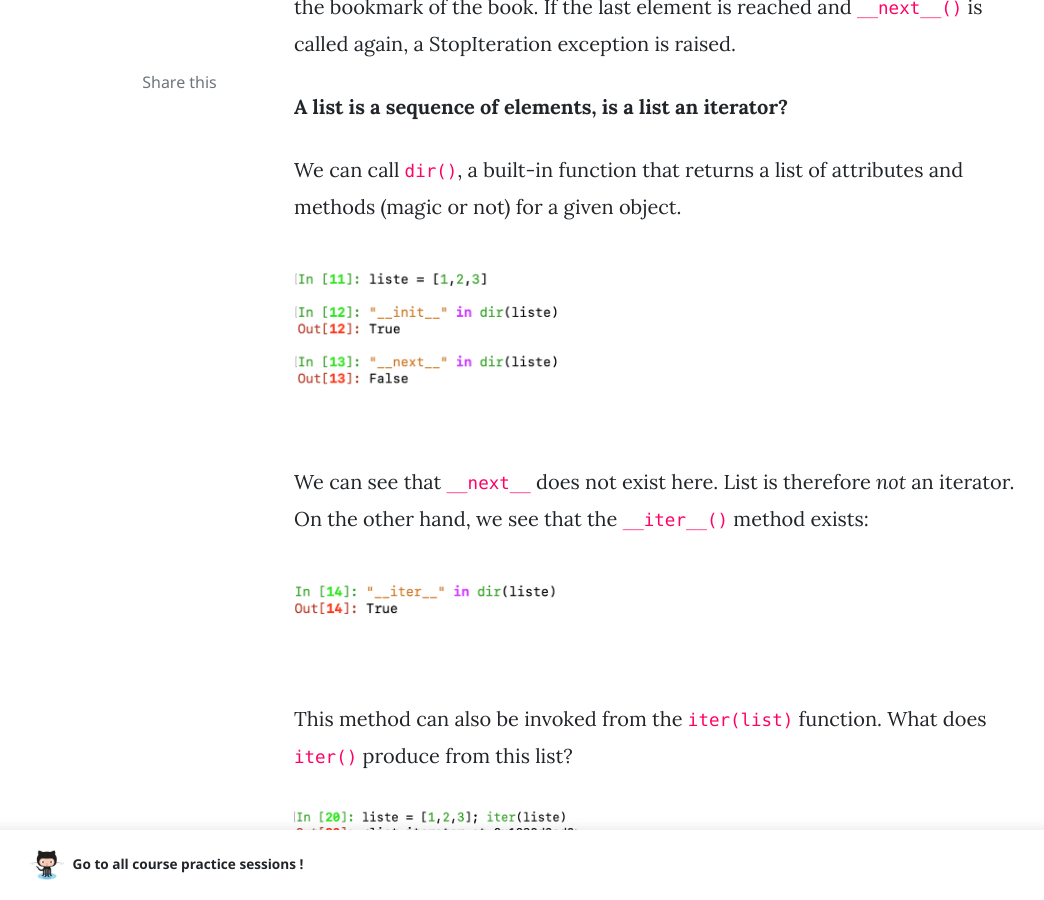
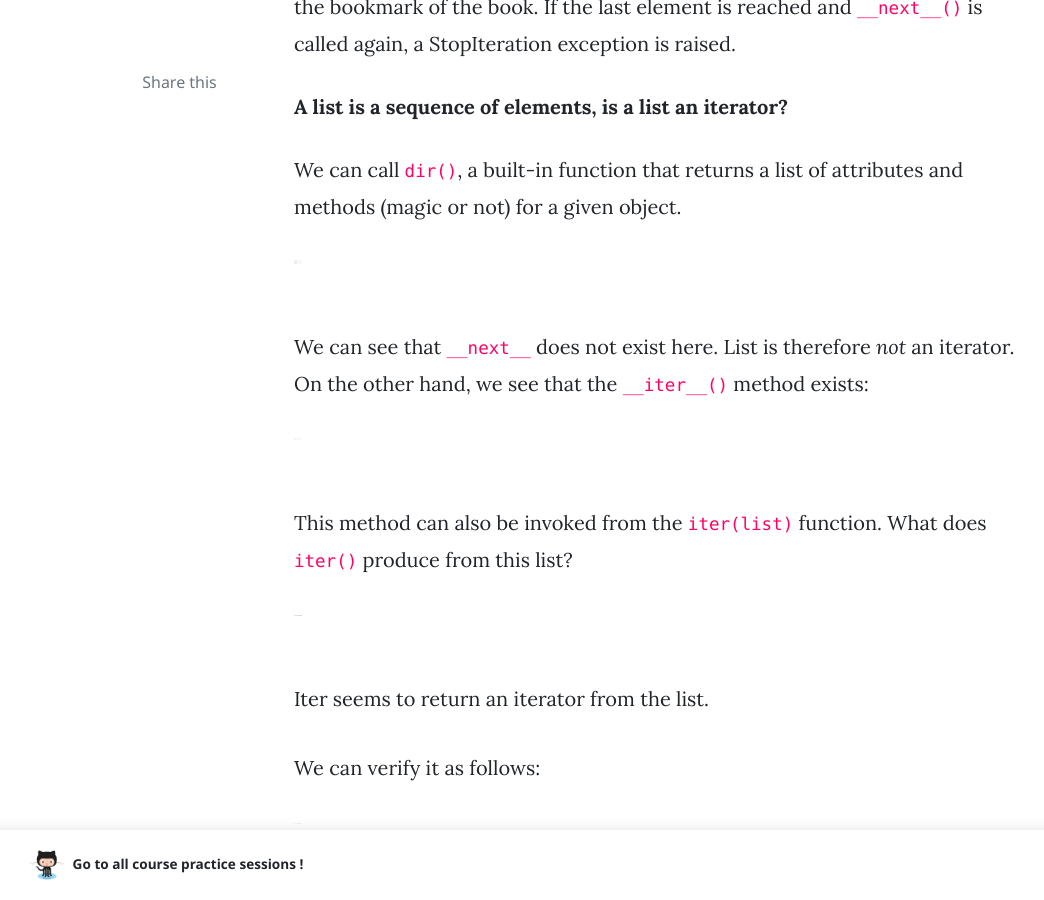
Before and after one commit to Luc-Bertin/PythonBlog, a Jekyll site: the page built from _posts/2020-08-03-introduction-to-functional-programming.md, in a window 1280 px wide and 900 px high, scrolled down 3145 px. Shown: the whole window, without its empty margins (76-1120 px from the left). Built offline with Jekyll 4.4.1, drawn with Linux system fonts in a browser that asks for light colours; nearby versions of some CDN libraries; comment, search, counter and statistics services are not loaded.

Commit message:
spaced images from text in functionnal programming + test on 8rem for width instead of 40%

````diff
--- a/_posts/2020-08-03-introduction-to-functional-programming.md
+++ b/_posts/2020-08-03-introduction-to-functional-programming.md
@@ -61,42 +61,42 @@
 
 We can call ```dir()```, a built-in function that returns a list of attributes and methods (magic or not) for a given object.
 
-<img src="{{page.image_folder}}post_image3.png" width="40%" class=".center">
+<img src="{{page.image_folder}}post_image3.png" width="8rem" class=".center">
 
 
 We can see that ```__next__``` does not exist here. List is therefore *not* an iterator.
 On the other hand, we see that the ```__iter__()``` method exists:
 
-<img src="{{page.image_folder}}post_image4.png" width="40%" class=".center">
+<img src="{{page.image_folder}}post_image4.png" width="8rem" class=".center">
 
 
 This method can also be invoked from the ```iter(list)``` function.
 What does ```iter()``` produce from this list?
 
-<img src="{{page.image_folder}}post_image5.png" width="40%" class=".center">
+<img src="{{page.image_folder}}post_image5.png" width="8rem" class=".center">
 
 Iter seems to return an iterator from the list.
 
 We can verify it as follows:
 
-<img src="{{page.image_folder}}post_image6.png" width="40%" class=".center">
+<img src="{{page.image_folder}}post_image6.png" width="8rem" class=".center">
 
 
 If we do the same thing on a dictionary, this is what we get.
 
-<img src="{{page.image_folder}}post_image7.png" width="40%" class=".center">
+<img src="{{page.image_folder}}post_image7.png" width="8rem" class=".center">
 
 Again an iterator.
 
 Now, we can return each of the elements sequentially by calling next().
 
-<img src="{{page.image_folder}}post_image8.png" width="40%" class=".center">
+<img src="{{page.image_folder}}post_image8.png" width="8rem" class=".center">
 
 
 Conversely, we can also call ```iterator.__next__()```
 Note again that ```next(a_list)``` cannot be done, the error message is self-explanatory.
 
-<img src="{{page.image_folder}}post_image9.png" width="40%" class=".center">
+<img src="{{page.image_folder}}post_image9.png" width="8rem" class=".center">
 
 
 Thus we see that a dictionary or a list, although being a sequence of objects, are not iterators, but iterables, that is to say that we can create an iterator from those - here by calling the ```__iter__``` method, the iterator being, I remind you, is an object, which returns its elements one by one thanks to the implementation of its ```__next__``` method.
@@ -106,7 +106,7 @@ In a similar fashion, we can therefore consider the book as an iterable, i.e. a
 
 We also see that only the dictionary keys are returned here. (Reminder, if we want to return tuples of (key, value) we can use the items () method in python 3+).
 
-<img src="{{page.image_folder}}post_image10.png" width="40%" class=".center">
+<img src="{{page.image_folder}}post_image10.png" width="8rem" class=".center">
 
 
 Isn't this behavior similar to what you would get by looping with for?
@@ -122,7 +122,8 @@ for i in obj:
 So that's what's behind it when you loop through a sequence of tuple, list, or dictionary elements. Note that we can also express an iterator as a list or tuple from the constructor of these objects which can admit an iterator as a parameter.
 
 To get the original dictionary from the old example again we can also call the ```dict()``` constructor on the previously discussed item_iterator.
-<img src="{{page.image_folder}}post_image11.png" width="40%" class=".center">
+
+<img src="{{page.image_folder}}post_image11.png" width="8rem" class=".center">
 
 
 If we can extract an iterator from an iterable, and iterate over it, what's the point of this extra step, why doesn't list understand the ```__next__``` method?
@@ -130,7 +131,7 @@ If we can extract an iterator from an iterable, and iterate over it, what's the
 Well because an iterator can only be iterated once, once "consumed" it is necessary to recreate a new iterator from the iterable.
 The idea is that a new iterator will start at the beginning, while a partially used iterator picks up where it left off.
 
-<img src="{{page.image_folder}}post_image12.png" width="40%" class=".center">
+<img src="{{page.image_folder}}post_image12.png" width="8rem" class=".center">
 
 Wikipedia defines it well: you must see an iterator as an object that enables a programmer to traverse a container and gives access to data elements from this container.
 
@@ -173,11 +174,12 @@ Reading line by line using a for loop implicitly calls the readline method, so o
 We can therefore [only traverse the file once](https://stackoverflow.com/questions/25645039/readline-in-a-loop-is-not-working-in-python
 ) (unless we reopen and recreate another iterator), and can just load the lines on demand that we want!
 
-<img src="{{page.image_folder}}post_image13.png" width="40%" class=".center">
+<img src="{{page.image_folder}}post_image13.png" width="8rem" class=".center">
 
 
 Something interesting to mention, calling ```__iter__``` on a iterable such as a list returns a new iterator each time (reading the beginning of this article should help you understand why). However, doing the same thing on an iterator returns himself. Have a look at the below screenshot and then look back at the **Counter** class definition.
-<img src="{{page.image_folder}}post_image15.png" width="40%" class=".center">
+
+<img src="{{page.image_folder}}post_image15.png" width="8rem" class=".center">
 
 
 ## 2. the generators
@@ -195,17 +197,23 @@ I will then break this section in 2 parts: generators expression and generators
 ### Generators expressions:
 
 Back to the first paragraphe of this chapter, we talked about list comprehension and generator expression.
-<img src="{{page.image_folder}}post_image17.png" width="40%" class=".center">
+
+<img src="{{page.image_folder}}post_image17.png" width="8rem" class=".center">
+
 Here you can see the object returned behaves exactly as an iterator. It is indeed an iterator. But, once again, why not using simply list comprehension rather than generator expression? because of memory usage and lazyness evaluation of each item.
 When we use a list comprehension, every element of the list have been computed and the whole result is returned as a list with allocated memory space.
-<img src="{{page.image_folder}}post_image18.png" width="40%" class=".center">
+
+<img src="{{page.image_folder}}post_image18.png" width="8rem" class=".center">
+
 When we use a gen expression, elements of the sequence are evaluated only when requested (lazy evaluation). This lead to use less memory and sometimes, depending on what you do thereafter, an increase in performance.
 
 Note that ```range(start, stop[, step])``` here is actually an iterable. It does not implement ```__next__``` unless you call ```iter()``` on it. However, range implement lazyness implementation, just like previously showed iterators, it will [always take the same (small) amount of memory, no matter the size of the range it represents (as it only stores the start, stop and step values, calculating individual items and subranges as needed)](https://docs.python.org/3/library/functions.html). Also range has the nice property to be indexable, which is not the case of our simple generator expression.
-<img src="{{page.image_folder}}post_image20.png" width="40%" class=".center">
+
+<img src="{{page.image_folder}}post_image20.png" width="8rem" class=".center">
 
 I can then start doing fancy stuff such as piping generator expression:
-<img src="{{page.image_folder}}post_image19.png" width="40%" class=".center">
+
+<img src="{{page.image_folder}}post_image19.png" width="8rem" class=".center">
 
 [Here](http://code.activestate.com/recipes/578000-indexable-generator/) is a code to make an generator indexable, seems beautiful. Have to test it .
 
@@ -223,7 +231,9 @@ def generate_ints(N):
 {% endhighlight %}
 
 The generator function, when called, returns a generator object, which is an iterator, which implements next and iter and controls the execution of the generator function. Close behavior to a generator expression here. Hence the close names. ```yield``` operates just like a ```return``` statement then, but preserved the state of the local variables for later 'next' calls.
-<img src="{{page.image_folder}}post_image21.png" width="40%" class=".center">
+
+<img src="{{page.image_folder}}post_image21.png" width="8rem" class=".center">
+
 As you can also see, the above function is easier to write than Counter although achieving the same thing at last.
 
 As highlighted by the Python docs, you can also send values to the generator by writing: ```val = (yield i)```. Actually, the value of the yield expression after resuming the function is None if ```__next__()``` has been used. Otherwise, if send() was used, then the result will be the value passed in to that method.
@@ -290,7 +300,8 @@ By the way, you can delete the parentheses when the generator expression is used
 In Python 2 (deprecated as of 2020), imap is the lazy version of map.
 In Python 3+, map replaced imap.
 Thus as of Python3+, just use only map. **map** returns a map object an iterator and evaluates an iterator as parameter lazily evaluated.
-<img src="{{page.image_folder}}post_image22.png" width="40%" class=".center">
+
+<img src="{{page.image_folder}}post_image22.png" width="8rem" class=".center">
 
 Interesting sidenote i didn't know before reading the docs, you can use map with 2 or more iterators and encapsulate them in the lambda x1,x2,x3,… function.
 
````
